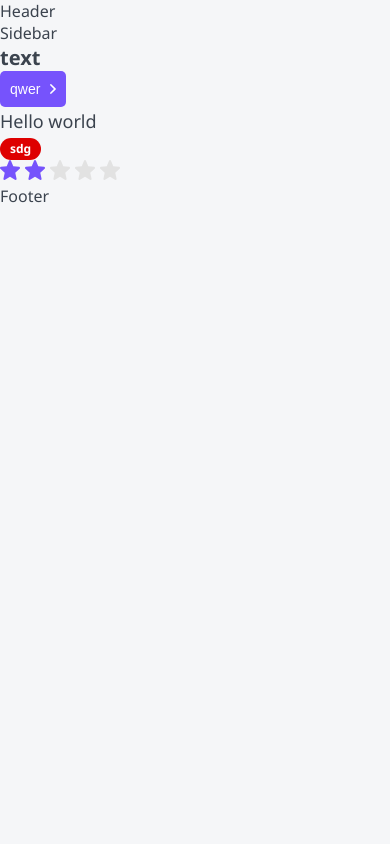
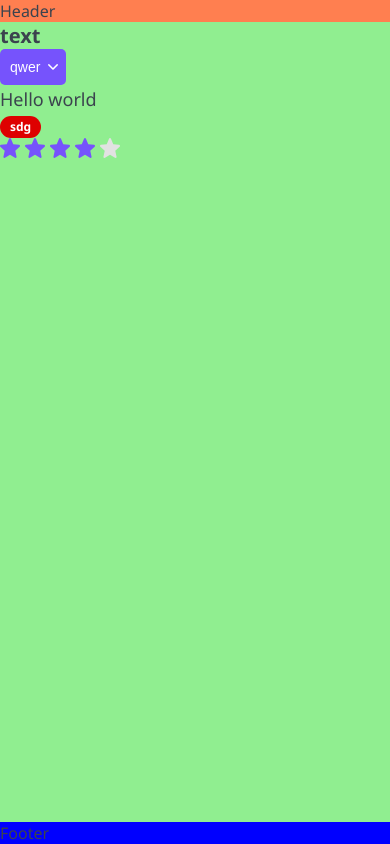
Before and after one commit to insurecar/next-ssr, a Next.js app: page / in a window 390 px wide. Built offline with nearby package versions, Linux system fonts and the light colour scheme.

Commit message:
finished 65

```diff
--- a/layout/Layout.module.css
+++ b/layout/Layout.module.css
@@ -0,0 +1,50 @@
+.wrapper{
+	display: grid;
+	min-height: 100vh;
+
+	/* grid-template-columns: auto 230px minmax(320px,1200px) auto;
+    grid-template-rows: auto 1fr auto ; */
+	grid-template:
+		". header header ." auto
+		". sidebar body ." 1fr
+		"footer footer footer footer" auto
+		/ auto 230px minmax(320px,1200px) auto
+}
+
+.header {
+	grid-area: header;
+	background: coral;
+	display: none;
+}
+
+.body {
+	grid-area: body;
+	background: lightgreen
+}
+
+.sidebar {
+	grid-area: sidebar;
+}
+
+.footer {
+	grid-area: footer;
+	background: blue;
+}
+
+@media(max-width: 765px){
+	.wrapper{
+		grid-template:
+			"header" auto
+			"body" 1fr
+			"footer" auto
+			/minmax(320px,1fr)
+	}
+
+	.header{
+		display: block;
+	}
+
+	.sidebar{
+		display: none;
+	}
+}
--- a/layout/Layout.tsx
+++ b/layout/Layout.tsx
@@ -1,17 +1,18 @@
 import React, { FunctionComponent } from "react";
 import { LayoutProps } from "./Layout.props";
 import { Header, Sidebar, Footer } from "./index";
+import styles from "./Layout.module.css";
 
 export const Layout = ({ children }: LayoutProps): JSX.Element => {
   return (
-    <>
-      <Header />
-      <div>
-        <Sidebar />
-        <div>{children}</div>
-      </div>
-      <Footer />
-    </>
+    <div className={styles.wrapper}>
+      <Header className={styles.header} />
+
+      <Sidebar className={styles.sidebar} />
+      <div className={styles.body}>{children}</div>
+
+      <Footer className={styles.footer} />
+    </div>
   );
 };
 
--- a/pages/index.tsx
+++ b/pages/index.tsx
@@ -1,19 +1,19 @@
 import React from "react";
 import { Htag, Button, P, Tag, Rating } from "../components";
-import { Layout, withLayout } from "@/layout/Layout";
+import { withLayout } from "@/layout/Layout";
 
 function Home(): JSX.Element {
   return (
     <>
       <Htag tag="h3">text</Htag>
-      <Button appearence="primary" arrow="right">
+      <Button appearence="primary" arrow="down">
         qwer
       </Button>
       <P size="l">Hello world</P>
       <Tag size="s" color="red">
         sdg
       </Tag>
-      <Rating rating={2} />
+      <Rating rating={4} />
     </>
   );
 }
```
